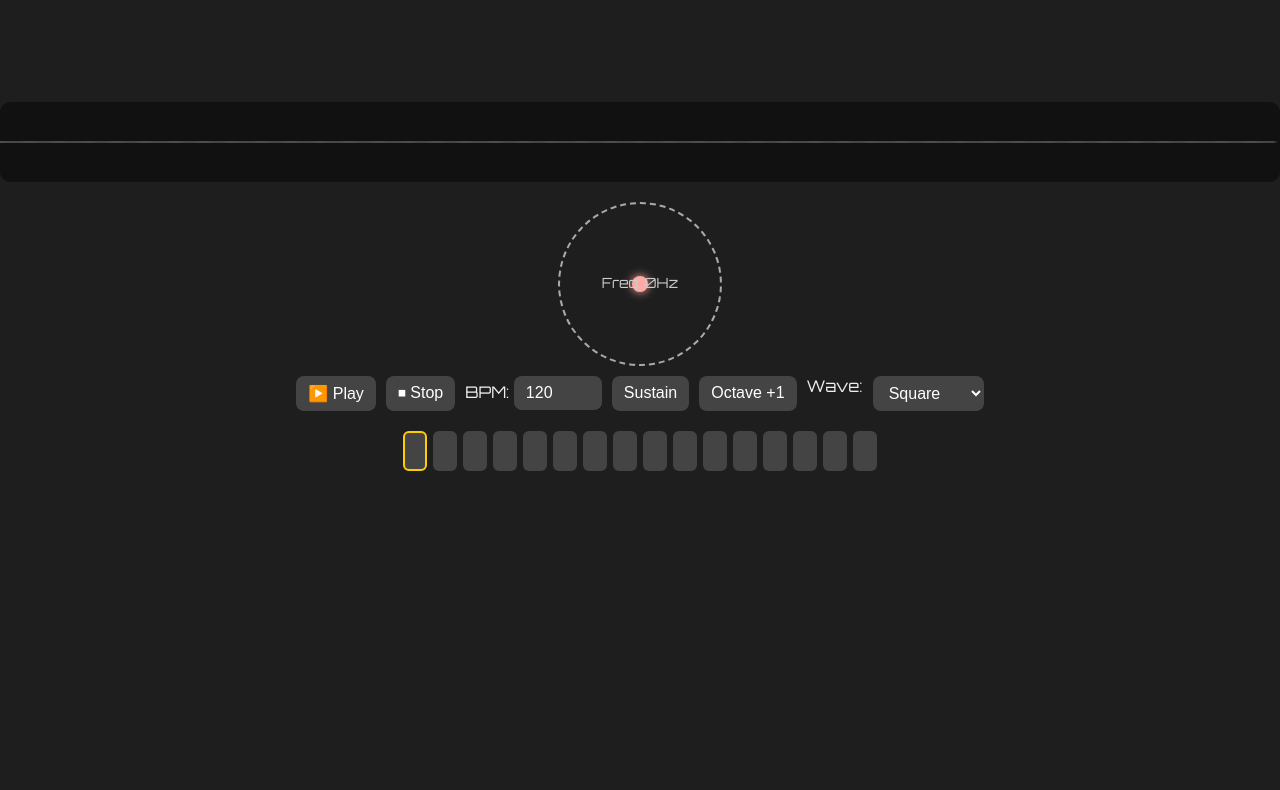
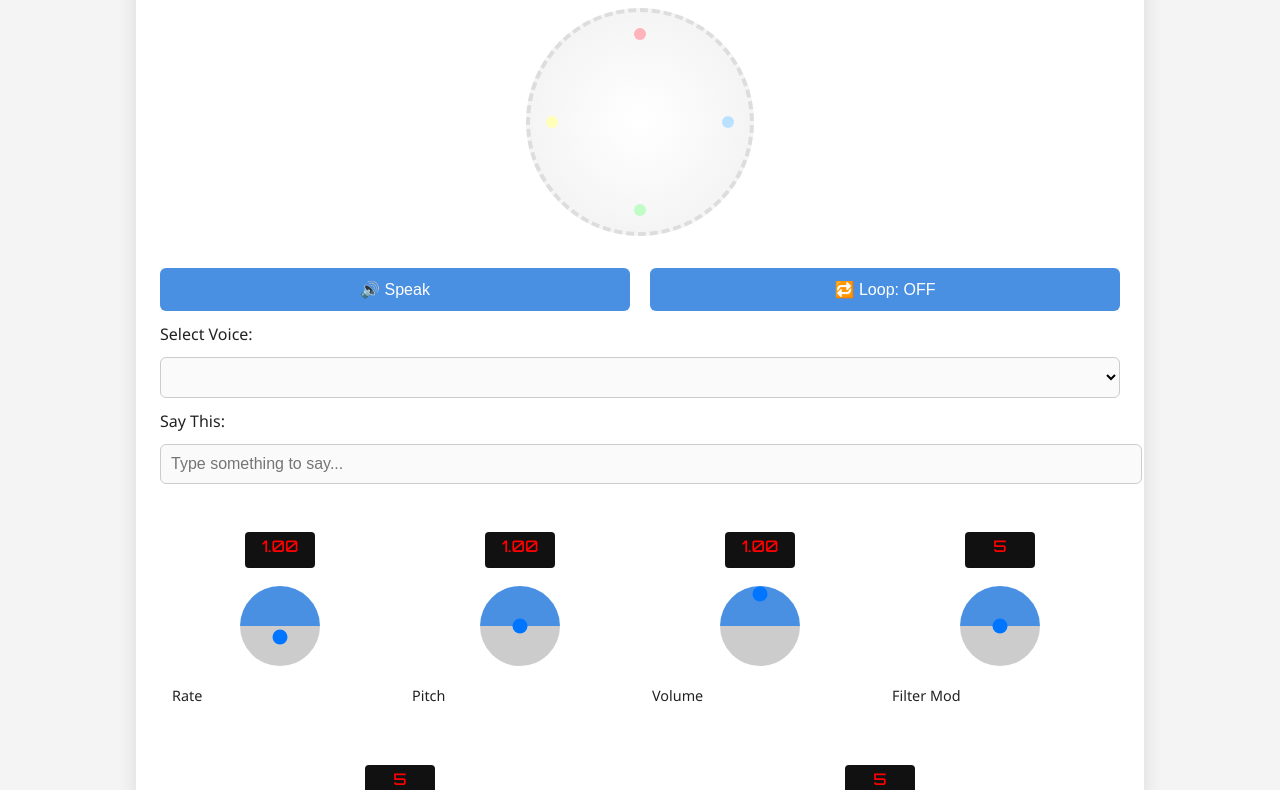
Before and after one commit to docsurreal/Voice-Modulator, a plain HTML site: page index.html in a window 1280 px wide. Shown: the part 104-894 px from the top of the page. Before the commit the page ends 800 px from the top, so only its background shows below. Drawn offline with nearby package versions, Linux system fonts and the light colour scheme.

Commit message:
Update index.html
Swapped out files

```diff
--- a/index.html
+++ b/index.html
@@ -1,268 +1,295 @@
+
 <!DOCTYPE html>
 <html lang="en">
 <head>
   <meta charset="UTF-8">
-  <title>Lo-Fi Tone Modulator Sequencer</title>
-  <link href="https://fonts.googleapis.com/css2?family=Orbitron:wght@400;700&display=swap" rel="stylesheet">
+  <title>Voice Modulator App</title>
+  <meta name="viewport" content="width=device-width, initial-scale=1.0">
   <style>
-    body {
-      background: #1e1e1e;
-      font-family: 'Orbitron', sans-serif;
-      color: #eee;
-      display: flex;
-      flex-direction: column;
-      align-items: center;
-      justify-content: center;
-      height: 100vh;
+    @import url('https://fonts.googleapis.com/css2?family=Orbitron:wght@500&display=swap');
+
+    html, body {
+      font-family: 'Segoe UI', sans-serif;
+      background: #f4f4f4;
+      color: #222;
       margin: 0;
+      padding: 0;
+      touch-action: manipulation;
     }
 
-    canvas#waveform {
-      width: 100%;
-      height: 80px;
-      background: #111;
-      border-radius: 10px;
-      margin-bottom: 20px;
+    .container {
+      max-width: 960px;
+      margin: auto;
+      padding: 24px;
+      background: #fff;
+      border-radius: 12px;
+      box-shadow: 0 8px 20px rgba(0, 0, 0, 0.1);
     }
 
-    .touch-circle {
-      width: 160px;
-      height: 160px;
-      border-radius: 50%;
-      border: 2px dashed #aaa;
-      position: relative;
-      touch-action: none;
-      margin-bottom: 10px;
+    h1 {
+      text-align: center;
+      color: #444;
+      font-size: 2rem;
+      margin-bottom: 16px;
     }
 
-    .dot {
-      width: 16px;
-      height: 16px;
-      background: #ffaaa5;
-      border-radius: 50%;
-      position: absolute;
-      top: 72px;
-      left: 72px;
-      box-shadow: 0 0 10px #ffaaa5;
+    label, select, input, button {
+      width: 100%;
+      margin: 12px 0;
+      font-size: 1rem;
     }
 
-    .freq-display {
-      position: absolute;
-      width: 100%;
-      text-align: center;
-      top: 70px;
-      font-size: 14px;
-      color: #ccc;
-      pointer-events: none;
+    select, input[type=text] {
+      padding: 10px;
+      border: 1px solid #ccc;
+      border-radius: 6px;
+      background: #fafafa;
+    }
+
+    button {
+      background: #4a90e2;
+      color: white;
+      border: none;
+      padding: 12px;
+      font-size: 1rem;
+      border-radius: 6px;
+      cursor: pointer;
+      margin-top: 16px;
+    }
+
+    button:hover {
+      background: #357ab8;
     }
 
     .controls {
       display: flex;
+      justify-content: space-between;
+      flex-wrap: wrap;
+      margin-top: 24px;
+    }
+
+    .knob-wrapper {
+      flex: 1 1 20%;
+      display: flex;
+      flex-direction: column;
+      align-items: center;
+      margin: 12px;
+    }
+
+    .data-screen {
+      width: 70px;
+      height: 32px;
+      background: #111;
+      color: red;
+      font-family: 'Orbitron', monospace;
+      font-size: 1rem;
+      text-align: center;
+      padding-top: 4px;
+      border-radius: 4px;
+      margin-bottom: 6px;
+    }
+
+    .knob-label {
+      margin-top: 8px;
+      font-size: 0.9rem;
+    }
+
+    input[type=range] {
+      appearance: none;
+      width: 80px;
+      height: 80px;
+      border-radius: 50%;
+      background: conic-gradient(#4a90e2 0% 50%, #ccc 50% 100%);
+      border: none;
+      transform: rotate(-90deg);
+    }
+
+    #mod1, #mod2 {
+      width: 120px;
+      height: 120px;
+    }
+
+    .circle-modulator {
+      margin: 24px auto 12px;
+      width: 220px;
+      height: 220px;
+      border-radius: 50%;
+      border: 4px dashed #ddd;
+      position: relative;
+      background: radial-gradient(#fff, #f0f0f0);
+    }
+
+    .dot {
+      width: 12px;
+      height: 12px;
+      border-radius: 50%;
+      position: absolute;
+    }
+
+    .dot:nth-child(1) { background: #FFB3BA; top: 10%; left: 50%; transform: translate(-50%, -50%); }
+    .dot:nth-child(2) { background: #BAE1FF; top: 50%; left: 90%; transform: translate(-50%, -50%); }
+    .dot:nth-child(3) { background: #BFFCC6; top: 90%; left: 50%; transform: translate(-50%, -50%); }
+    .dot:nth-child(4) { background: #FFFFBA; top: 50%; left: 10%; transform: translate(-50%, -50%); }
+
+    .button-row {
+      display: flex;
+      justify-content: center;
+      gap: 20px;
+      margin-top: 16px;
+    }
+
+    .keyboard {
+      display: flex;
+      flex-wrap: wrap;
       gap: 10px;
-      margin-bottom: 20px;
-      flex-wrap: wrap;
+      margin-top: 32px;
       justify-content: center;
     }
 
-    .sequencer {
-      display: grid;
-      grid-template-columns: repeat(16, 24px);
-      gap: 6px;
-      margin-bottom: 20px;
-      position: relative;
+    .key {
+      background: #eee;
+      padding: 12px 16px;
+      border-radius: 6px;
+      cursor: pointer;
+      font-weight: bold;
+      border: 1px solid #ccc;
     }
 
-    .step {
-      width: 24px;
-      height: 40px;
-      background: #444;
-      border-radius: 6px;
-      cursor: pointer;
-      transition: 0.2s;
-    }
-
-    .step.active {
-      background: #88c0d0;
-      box-shadow: 0 0 10px #88c0d0;
-    }
-
-    .playhead {
-      position: absolute;
-      width: 24px;
-      height: 40px;
-      border: 2px solid #ffcc00;
-      border-radius: 6px;
-      box-sizing: border-box;
-      pointer-events: none;
-      transition: left 0.05s linear;
-    }
-
-    button, input[type="number"], select {
-      padding: 8px 12px;
-      border-radius: 8px;
-      border: none;
-      background: #444;
-      color: white;
-      font-size: 1rem;
-      cursor: pointer;
+    .key:hover {
+      background: #d4eaff;
     }
   </style>
 </head>
 <body>
-  <canvas id="waveform"></canvas>
 
-  <div class="touch-circle" id="modulator">
-    <div class="dot" id="dot"></div>
-    <div class="freq-display" id="freqDisplay">Freq: 0Hz</div>
+<div class="container">
+  <h1>Voice Modulator</h1>
+
+  <div class="circle-modulator">
+    <div class="dot"></div>
+    <div class="dot"></div>
+    <div class="dot"></div>
+    <div class="dot"></div>
+  </div>
+
+  <div class="button-row">
+    <button id="speakBtn">🔊 Speak</button>
+    <button id="loopBtn">🔁 Loop: OFF</button>
+  </div>
+
+  <label for="voiceSelect">Select Voice:</label>
+  <select id="voiceSelect"></select>
+
+  <label for="nameInput">Say This:</label>
+  <input type="text" id="nameInput" placeholder="Type something to say...">
+
+  <div class="controls">
+    <div class="knob-wrapper">
+      <div class="data-screen" id="rateDisplay">1.00</div>
+      <input type="range" id="rateSlider" min="0.5" max="2" step="0.01" value="1">
+      <label class="knob-label">Rate</label>
+    </div>
+    <div class="knob-wrapper">
+      <div class="data-screen" id="pitchDisplay">1.00</div>
+      <input type="range" id="pitchSlider" min="0" max="2" step="0.01" value="1">
+      <label class="knob-label">Pitch</label>
+    </div>
+    <div class="knob-wrapper">
+      <div class="data-screen" id="volumeDisplay">1.00</div>
+      <input type="range" id="volumeSlider" min="0" max="1" step="0.01" value="1">
+      <label class="knob-label">Volume</label>
+    </div>
+    <div class="knob-wrapper">
+      <div class="data-screen" id="filterDisplay">5</div>
+      <input type="range" id="mod3" min="0" max="10" step="1" value="5">
+      <label class="knob-label">Filter Mod</label>
+    </div>
   </div>
 
   <div class="controls">
-    <button id="startBtn">▶️ Play</button>
-    <button id="stopBtn">⏹ Stop</button>
-    <label>BPM: <input type="number" id="bpm" value="120" min="60" max="300"></label>
-    <button id="sustainBtn">Sustain</button>
-    <button id="octaveBtn">Octave +1</button>
-    <label for="waveType">Wave:</label>
-    <select id="waveType">
-      <option value="sine">Sine</option>
-      <option value="square" selected>Square</option>
-      <option value="triangle">Triangle</option>
-      <option value="sawtooth">Sawtooth</option>
-    </select>
+    <div class="knob-wrapper">
+      <div class="data-screen" id="fmDisplay">5</div>
+      <input type="range" id="mod1" min="0" max="10" step="1" value="5">
+      <label class="knob-label">FM Mod</label>
+    </div>
+    <div class="knob-wrapper">
+      <div class="data-screen" id="amDisplay">5</div>
+      <input type="range" id="mod2" min="0" max="10" step="1" value="5">
+      <label class="knob-label">AM Mod</label>
+    </div>
   </div>
 
-  <div class="sequencer" id="sequencer">
-    <div class="playhead" id="playhead"></div>
+  <div class="keyboard">
+    <div class="key" onclick="playKey('C')">C</div>
+    <div class="key" onclick="playKey('D')">D</div>
+    <div class="key" onclick="playKey('E')">E</div>
+    <div class="key" onclick="playKey('F')">F</div>
+    <div class="key" onclick="playKey('G')">G</div>
+    <div class="key" onclick="playKey('A')">A</div>
+    <div class="key" onclick="playKey('B')">B</div>
   </div>
+</div>
 
-  <script src="https://cdnjs.cloudflare.com/ajax/libs/tone/14.8.49/Tone.min.js"></script>
-  <script>
-    let currentNote = 3;
-    let sustain = false;
-    const synth = new Tone.MonoSynth({
-      oscillator: { type: "square" },
-      filter: { type: "lowpass", frequency: 400, Q: 4 },
-      envelope: { attack: 0.1, decay: 0.3, sustain: 0.3, release: 0.8 }
-    }).toDestination();
-
-    const analyser = new Tone.Analyser("waveform", 256);
-    synth.connect(analyser);
-
-    const canvas = document.getElementById("waveform");
-    const ctx = canvas.getContext("2d");
-    function drawWaveform() {
-      requestAnimationFrame(drawWaveform);
-      const values = analyser.getValue();
-      ctx.clearRect(0, 0, canvas.width, canvas.height);
-      ctx.beginPath();
-      ctx.strokeStyle = "#eee";
-      values.forEach((val, i) => {
-        const x = (i / values.length) * canvas.width;
-        const y = (1 - val) * canvas.height / 2;
-        ctx.lineTo(x, y);
-      });
-      ctx.stroke();
-    }
-    drawWaveform();
-
-    const circle = document.getElementById("modulator");
-    const dot = document.getElementById("dot");
-    const freqDisplay = document.getElementById("freqDisplay");
-    let dragging = false;
-    circle.addEventListener("pointerdown", () => dragging = true);
-    document.addEventListener("pointerup", () => dragging = false);
-    circle.addEventListener("pointermove", (e) => {
-      if (!dragging) return;
-      const rect = circle.getBoundingClientRect();
-      const x = e.clientX - rect.left - rect.width / 2;
-      const y = e.clientY - rect.top - rect.height / 2;
-      const angle = Math.atan2(y, x);
-      const radius = Math.min(Math.sqrt(x * x + y * y), 80);
-      const posX = 80 + radius * Math.cos(angle);
-      const posY = 80 + radius * Math.sin(angle);
-      dot.style.left = `${posX - 8}px`;
-      dot.style.top = `${posY - 8}px`;
-
-      const warpZoneThreshold = 60;
-      const filterFreq = 100 + radius * 100;
-      const resonance = (angle + Math.PI) / (2 * Math.PI) * 10;
-
-      if (radius >= warpZoneThreshold) {
-        const warpIntensity = (radius - warpZoneThreshold) / 20;
-        const pitchWarp = Math.sin(angle) * 50 * warpIntensity;
-        synth.set({ oscillator: { detune: pitchWarp } });
-      } else {
-        synth.set({ oscillator: { detune: 0 } });
-      }
-
-      freqDisplay.textContent = `Freq: ${Math.round(filterFreq)}Hz`;
-      synth.filter.set({ frequency: filterFreq, Q: resonance });
-    });
-
-    const sequencer = document.getElementById("sequencer");
-    const playhead = document.getElementById("playhead");
-    const steps = 16;
-    const stepEls = [];
-    const seq = new Array(steps).fill(false);
-    for (let i = 0; i < steps; i++) {
-      const step = document.createElement("div");
-      step.classList.add("step");
-      step.dataset.index = i;
-      sequencer.appendChild(step);
-      stepEls.push(step);
-      step.addEventListener("click", () => {
-        seq[i] = !seq[i];
-        step.classList.toggle("active");
+<script>
+  const sliders = ["rate", "pitch", "volume", "mod1", "mod2", "mod3"];
+  sliders.forEach(id => {
+    const slider = document.getElementById(id + "Slider") || document.getElementById(id);
+    const display = document.getElementById(id + "Display");
+    if (slider && display) {
+      slider.addEventListener("input", () => {
+        display.textContent = slider.value;
       });
     }
+  });
 
-    let index = 0;
-    Tone.Transport.scheduleRepeat((time) => {
-      if (seq[index]) {
-        const note = `C${currentNote}`;
-        if (sustain) {
-          synth.triggerAttack(note, time);
-        } else {
-          synth.triggerAttackRelease(note, "8n", time);
-        }
-      } else if (sustain) {
-        synth.triggerRelease(time);
-      }
-      playhead.style.left = `${index * 30}px`;
-      index = (index + 1) % steps;
-    }, "8n");
+  const voiceSelect = document.getElementById("voiceSelect");
+  const nameInput = document.getElementById("nameInput");
+  const rateSlider = document.getElementById("rateSlider");
+  const pitchSlider = document.getElementById("pitchSlider");
+  const volumeSlider = document.getElementById("volumeSlider");
+  const mod1 = document.getElementById("mod1");
+  const mod2 = document.getElementById("mod2");
+  const mod3 = document.getElementById("mod3");
+  const loopBtn = document.getElementById("loopBtn");
+  const speakBtn = document.getElementById("speakBtn");
 
-    document.getElementById("startBtn").addEventListener("click", async () => {
-      await Tone.start();
-      Tone.Transport.start();
+  let voices = [];
+  let loopMode = false;
+
+  function populateVoices() {
+    voices = speechSynthesis.getVoices();
+    voiceSelect.innerHTML = '';
+    voices.forEach((voice, i) => {
+      const option = document.createElement("option");
+      option.value = i;
+      option.textContent = `${voice.name} (${voice.lang}) ${voice.default ? '★' : ''}`;
+      voiceSelect.appendChild(option);
     });
+  }
+  speechSynthesis.onvoiceschanged = populateVoices;
 
-    document.getElementById("stopBtn").addEventListener("click", () => {
-      Tone.Transport.stop();
-      synth.triggerRelease();
-    });
+  function speakText(text) {
+    const spoken = new SpeechSynthesisUtterance(text || nameInput.value || "Hello!");
+    spoken.voice = voices[voiceSelect.value];
+    spoken.rate = parseFloat(rateSlider.value) + parseFloat(mod2.value) * 0.01;
+    spoken.pitch = parseFloat(pitchSlider.value) + parseFloat(mod1.value) * 0.01;
+    spoken.volume = parseFloat(volumeSlider.value) - parseFloat(mod3.value) * 0.05;
+    spoken.onend = () => { if (loopMode) speakText(text); };
+    speechSynthesis.speak(spoken);
+  }
 
-    document.getElementById("bpm").addEventListener("input", (e) => {
-      Tone.Transport.bpm.value = parseInt(e.target.value, 10);
-    });
+  function toggleLoop() {
+    loopMode = !loopMode;
+    loopBtn.textContent = loopMode ? "🔁 Loop: ON" : "🔁 Loop: OFF";
+    if (!loopMode) speechSynthesis.cancel();
+  }
 
-    document.getElementById("sustainBtn").addEventListener("click", () => {
-      sustain = !sustain;
-      document.getElementById("sustainBtn").textContent = sustain ? "Sustain On" : "Sustain";
-    });
+  function playKey(note) {
+    speakText(`Note ${note}`);
+  }
 
-    document.getElementById("octaveBtn").addEventListener("click", () => {
-      currentNote++;
-      if (currentNote > 6) currentNote = 2;
-      document.getElementById("octaveBtn").textContent = `Octave +${currentNote - 3}`;
-    });
-
-    document.getElementById("waveType").addEventListener("change", (e) => {
-      const type = e.target.value;
-      synth.oscillator.type = type;
-    });
-
-    Tone.Transport.bpm.value = parseInt(document.getElementById("bpm").value, 10);
-  </script>
+  speakBtn.addEventListener("click", () => speakText());
+  loopBtn.addEventListener("click", toggleLoop);
+</script>
 </body>
 </html>
```
